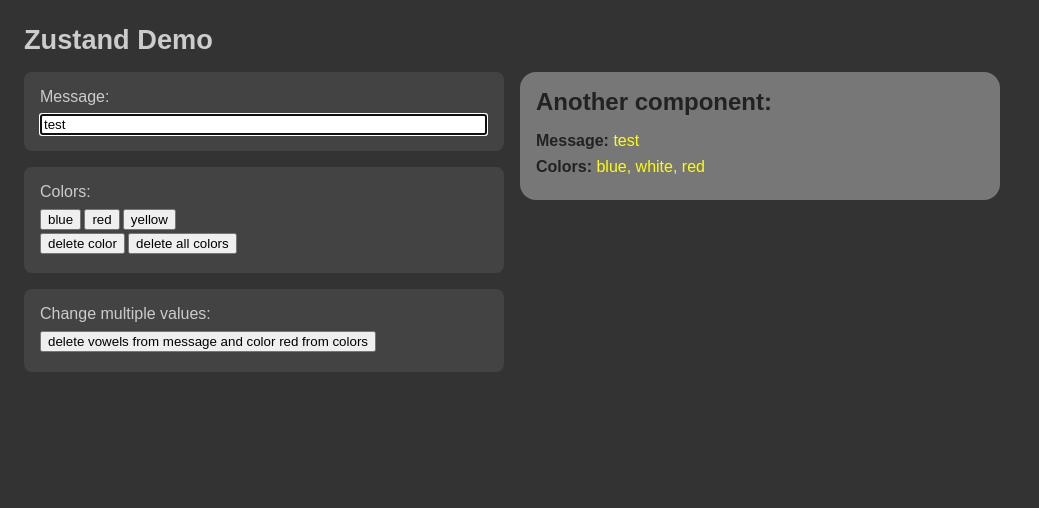
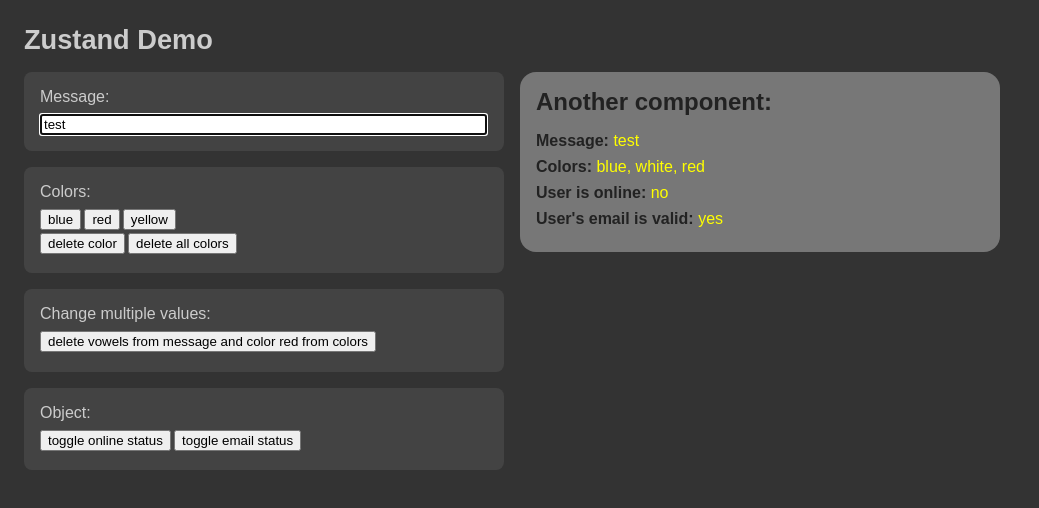
Before and after one commit to edwardtanguay/et01-zustand-state-demo, a React (Vite) app: page / in a window 1280 px wide. Shown: the top 508 px of the page, without its empty margins (0-1039 px from the left). Built offline with nearby package versions, Linux system fonts and the light colour scheme.

Commit message:
object in

```diff
--- a/src/App.tsx
+++ b/src/App.tsx
@@ -52,6 +52,26 @@
 							</button>
 						</div>
 					</div>
+
+					<div className="data">
+						<label>Object:</label>
+						<div>
+							<button
+								onClick={() =>
+									store.toggleCurrentUserStatusOnline()
+								}
+							>
+								toggle online status
+							</button>
+							<button
+								onClick={() =>
+									store.toggleCurrentUserStatusEmail()
+								}
+							>
+								toggle email status
+							</button>
+						</div>
+					</div>
 				</section>
 				<section className="dataArea">
 					<InfoBox />
--- a/src/components/InfoBox.tsx
+++ b/src/components/InfoBox.tsx
@@ -15,6 +15,18 @@
 					{store.colors.map((m) => m).join(', ')}
 				</span>
 			</div>
+			<div className="row">
+				<label>User is online:</label>{' '}
+				<span className="theValue">
+					{store.currentUserStatus.isOnline ? 'yes' : 'no'}
+				</span>
+			</div>
+			<div className="row">
+				<label>User's email is valid:</label>{' '}
+				<span className="theValue">
+					{store.currentUserStatus.emailIsConfirmed ? 'yes' : 'no'}
+				</span>
+			</div>
 		</div>
 	);
 };
--- a/src/store.tsx
+++ b/src/store.tsx
@@ -8,6 +8,12 @@
 	addColor: (color: string) => void;
 	deleteColor: () => void;
 	deleteVowelsAndColorRed: () => void;
+	currentUserStatus: {
+		isOnline: boolean;
+		emailIsConfirmed: boolean;
+	};
+	toggleCurrentUserStatusOnline: () => void;
+	toggleCurrentUserStatusEmail: () => void;
 }
 
 export const useStore = create<IStore>(
@@ -28,5 +34,23 @@
 				_state.colors = _state.colors.filter((m) => m !== 'red');
 				return _state;
 			}),
+		currentUserStatus: {
+			isOnline: false,
+			emailIsConfirmed: true,
+		},
+		toggleCurrentUserStatusOnline: () =>
+			set((state) => {
+				const _state = { ...state };
+				_state.currentUserStatus.isOnline =
+					!_state.currentUserStatus.isOnline;
+				return _state;
+			}),
+		toggleCurrentUserStatusEmail: () =>
+			set((state) => {
+				const _state = { ...state };
+				_state.currentUserStatus.emailIsConfirmed =
+					!_state.currentUserStatus.emailIsConfirmed;
+				return _state;
+			}),
 	})
 );
```
